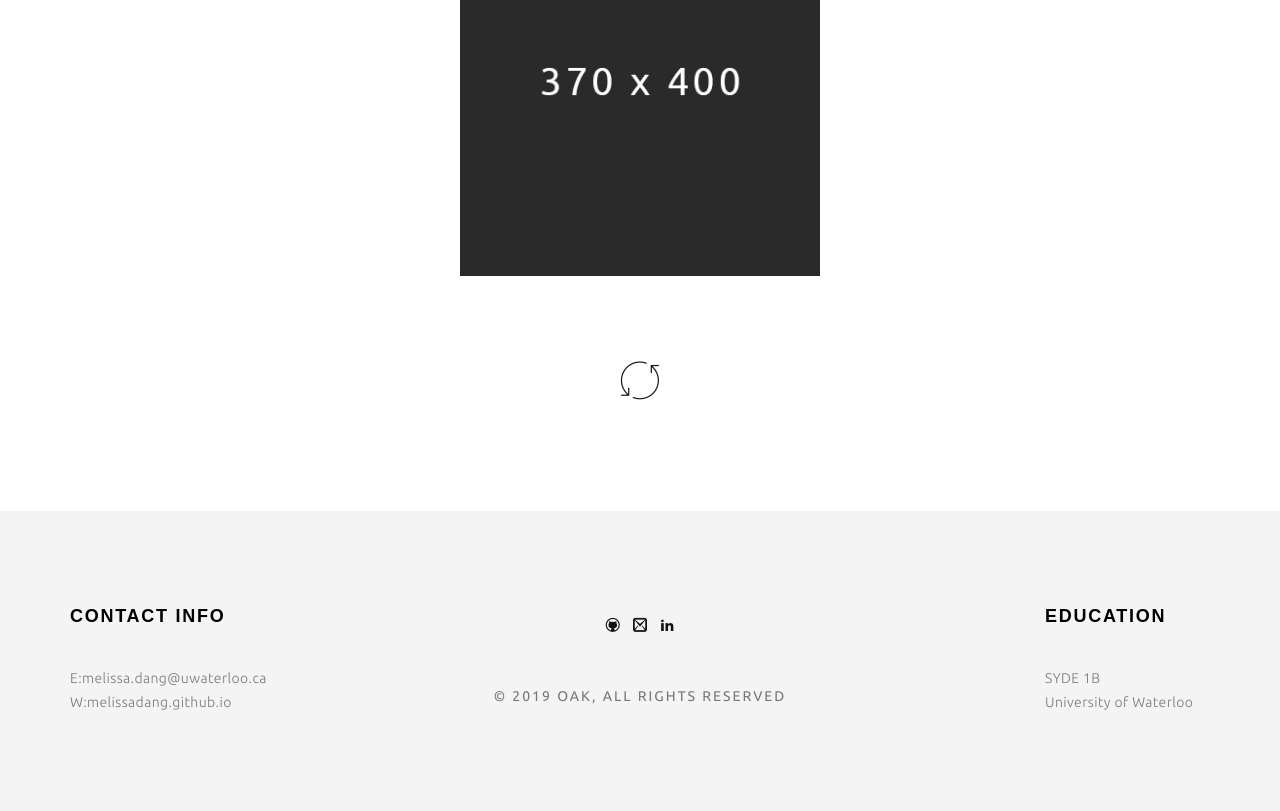
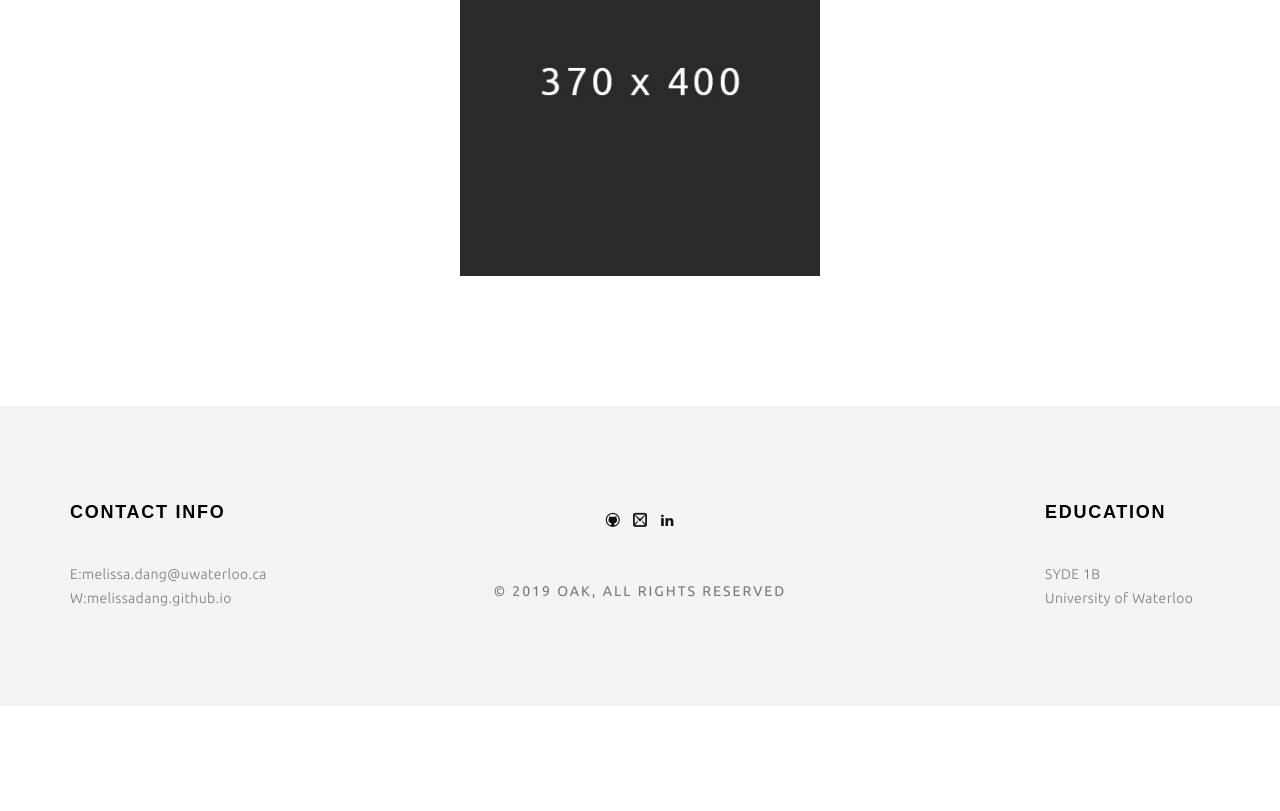
Before and after one commit to melissadang/melissadang.github.io, a plain HTML site: page portfolio.html in a window 1280 px wide. Shown: the part 1472-2283 px from the top of the page. After the commit the page ends 2178 px from the top, so only its background shows below. Drawn offline with Linux system fonts and the light colour scheme; a web font is replaced by a local one.

Commit message:
made modifications to portfolio

```diff
--- a/portfolio.html
+++ b/portfolio.html
@@ -344,9 +344,10 @@
                     </div> -->
                 </div>
             </div>
-            <div class="load-more">
+
+            <!-- <div class="load-more">
                 <a href="javascript:void(0)" id="load-more"><i class="icon-refresh"></i></a>
-            </div>
+            </div> -->
         </div>
     </div>
 
```
Also changed, not shown: 1 other file.
